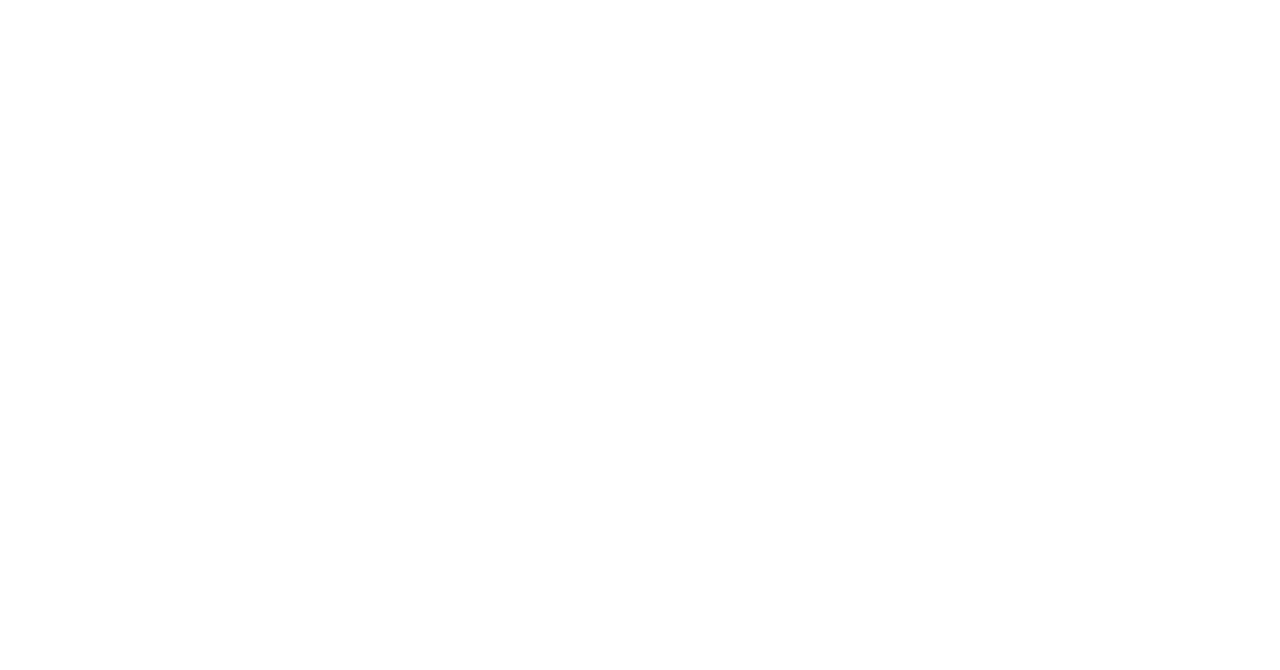
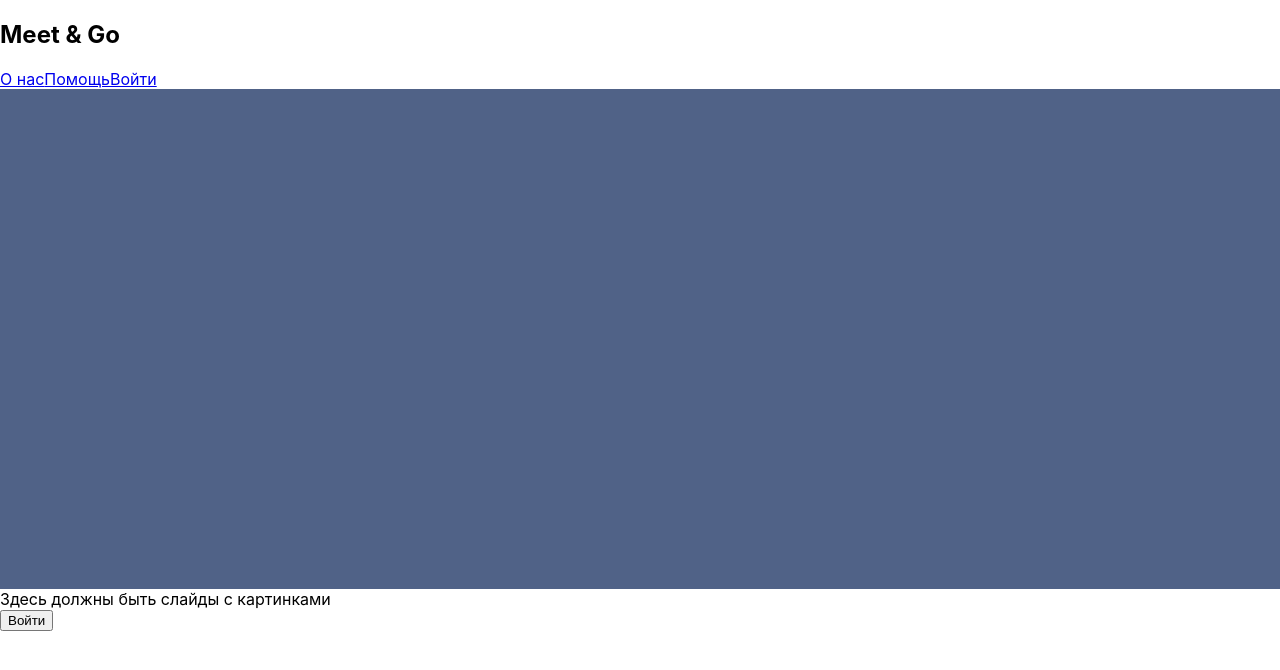
Before and after one commit to gna69/meet-go-frontend, a React (Create React App) app: page / in a window 1280 px wide. Shown: the top 670 px of the page. Built offline with nearby package versions, Linux system fonts and the light colour scheme.

Commit message:
Рефакторинг неавторизированного header'a

```diff
--- a/package.json
+++ b/package.json
@@ -3,9 +3,6 @@
   "version": "0.1.0",
   "private": true,
   "dependencies": {
-    "@testing-library/jest-dom": "^4.2.4",
-    "@testing-library/react": "^9.3.2",
-    "@testing-library/user-event": "^7.1.2",
     "react": "^16.13.1",
     "react-dom": "^16.13.1",
     "react-redux": "^7.2.2",
--- a/src/App.js
+++ b/src/App.js
@@ -5,7 +5,7 @@
 function App() {
   return (
     <BrowserRouter>
-        <Route path="/login" component={MainPage} />
+        <Route path="/" component={MainPage} />
     </BrowserRouter>
   );
 }
--- a/src/app/headers/LogoutHeader.js
+++ b/src/app/headers/LogoutHeader.js
@@ -1,14 +1,17 @@
 import React from 'react';
+import { NavLink } from "react-router-dom";
 
 function LogoutHeader() {
 
     return (
-        <div>
-            Meet & Go
-            <button> О нас </button>
-            <button> Помощь </button>
-            <button> Войти </button>
-        </div>
+        <header>
+            <h2>Meet & Go</h2>
+            <nav>
+                <NavLink to="/about">О нас</NavLink>
+                <NavLink to="/help">Помощь</NavLink>
+                <NavLink to="/login">Войти</NavLink>
+            </nav>
+        </header>
     )
 }
 
```
Also changed, not shown: 1 other file (tests, documents, lock files or other folders).
